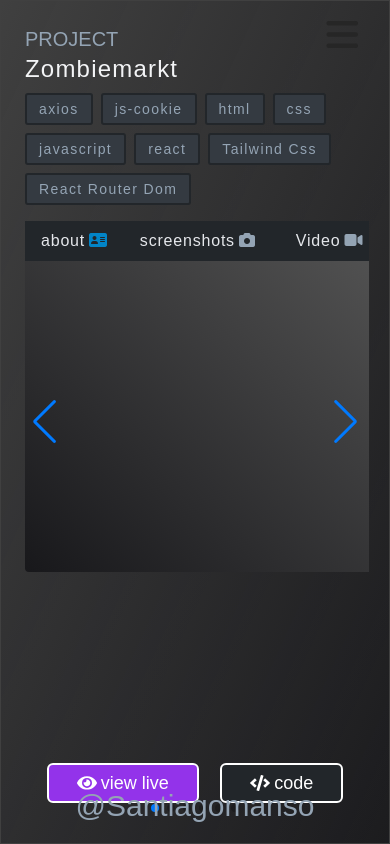
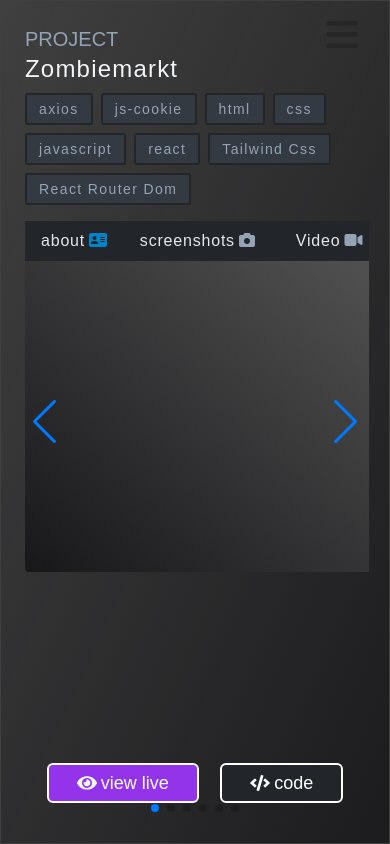
Before and after one commit to santiagomanso/santimanso.com, a React (Create React App) app: page /portfolio in a window 390 px wide. Built offline with nearby package versions, Linux system fonts and the light colour scheme.

Commit message:
🔧 reworked component, implemented interface Props

```diff
--- a/src/components/Footer.tsx
+++ b/src/components/Footer.tsx
@@ -1,7 +1,24 @@
-const Footer = () => {
+//one footer but showed from the <Navbar /> inside of responsive menu.. and also on <App />
+interface FooterPropsI {
+  displayOnPc?: boolean
+  displayOnPhones?: boolean
+}
+
+const Footer = ({ displayOnPc, displayOnPhones }: FooterPropsI) => {
   return (
-    <footer className='fixed w-full bottom-5 left-0 text-secondary flex items-center justify-center'>
-      <span className='text-3xl'>@Santiagomanso</span>
+    <footer
+      className={`fixed w-full bottom-5 left-0 text-secondary  items-center justify-center
+      ${displayOnPc ? 'hidden lg:flex' : ''}
+      ${displayOnPhones ? 'flex lg:hidden' : ''}`}
+    >
+      <a
+        href='https://github.com/santiagomanso'
+        target='_blank'
+        rel='noreferrer'
+        className='text-3xl'
+      >
+        @Santiagomanso
+      </a>
     </footer>
   )
 }
```
